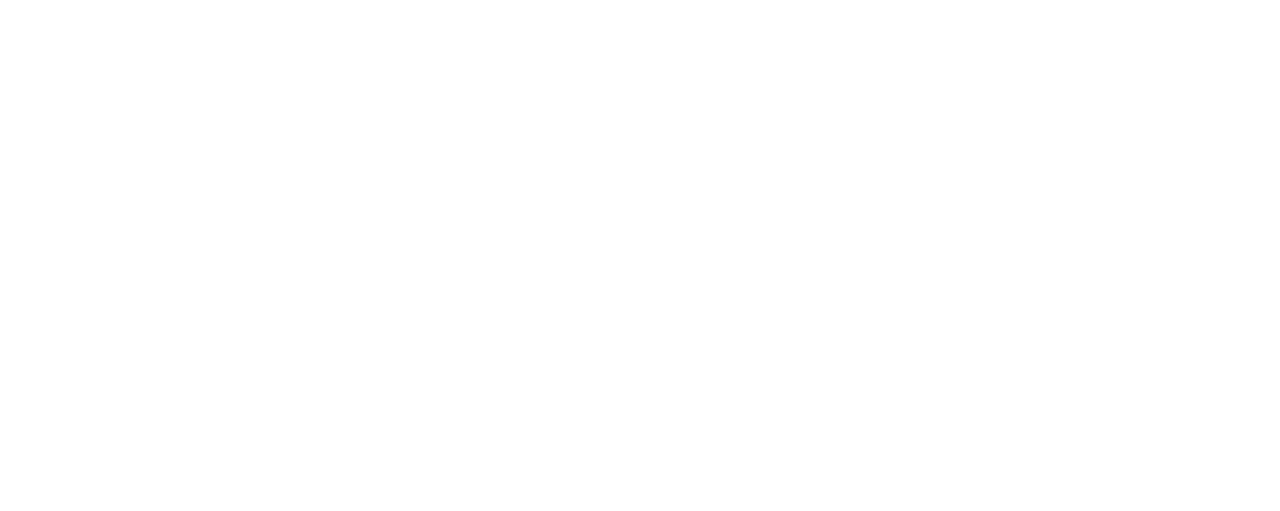
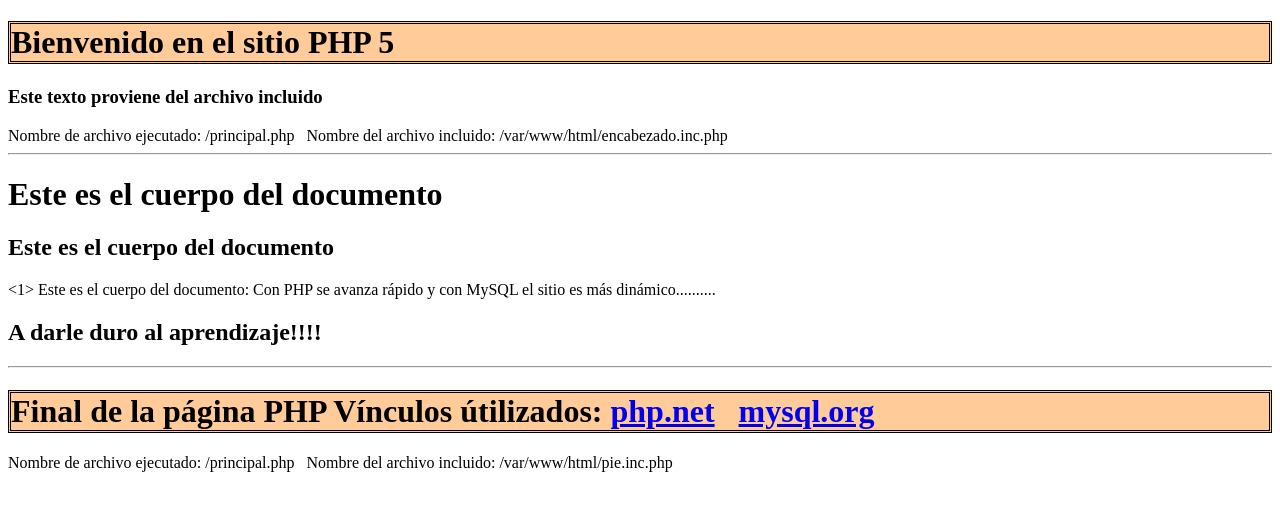
Before and after one commit to Luis-hip/tecweb, a PHP site: page /principal.php in a window 1280 px wide. Before the commit the part shown is empty. Shown: the top 511 px of the page. Run offline with PHP 8.4, Linux system fonts and the light colour scheme.

Commit message:
código principal.php agregado

```diff
--- a/practicas/p03/inclusion_archivos/encabezado.inc.php
+++ b/practicas/p03/inclusion_archivos/encabezado.inc.php
@@ -1,11 +1,11 @@
 <!DOCTYPE html PUBLIC "-//W3C//DTD XHTML 1.1//EN" "http://www.w3.org/TR/xhtml11/DTD/xhtml11.dtd">
-<?
-    $variable1 = "PHP 5";
+<?php
+    $variable1="PHP 5";
 ?>
 <html xmlns="http://www.w3.org/1999/xhtml" xml:lang="es">
     <head>
         <meta http-equiv="Content-Type" content="text/html; charset=UTF-8" />
-        <?
+        <?php
             echo "<title>Una página que contiene muchas inclusiones $variable1</title>";
         ?>
     </head>
@@ -13,7 +13,7 @@
         <?php
             $variableext="Este texto proviene del archivo incluido";
             echo "<div><h1 style=\"border-width:5;border-style:double;background-color:#ffcc99;\">
-                Bienvenido en el sitio $variable1 </h1>";
+            Bienvenido en el sitio $variable1 </h1>";
             echo "<h3> $variableext </h3>";
             echo "Nombre de archivo ejecutado: ", $_SERVER['PHP_SELF'], "&nbsp;&nbsp;&nbsp;";
             echo "Nombre del archivo incluido: ", __FILE__, "</div>";
--- a/practicas/p03/inclusion_archivos/principal.php
+++ b/practicas/p03/inclusion_archivos/principal.php
@@ -0,0 +1,7 @@
+<?php
+    include("encabezado.inc.php");
+    echo "<hr />";
+    include_once("cuerpo.inc.php");
+    require("cuerpo.html");
+    require_once("pie.inc.php");
+?>
```
